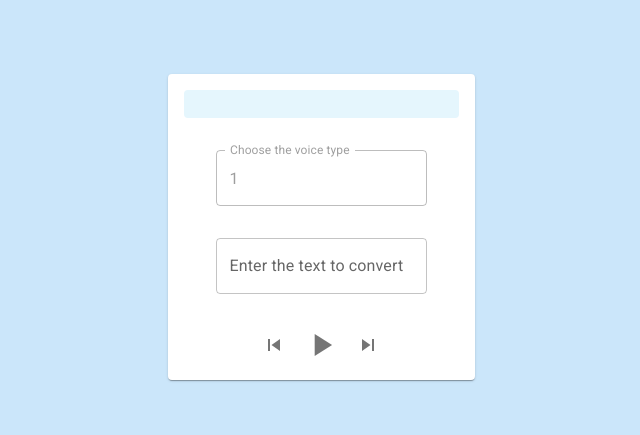
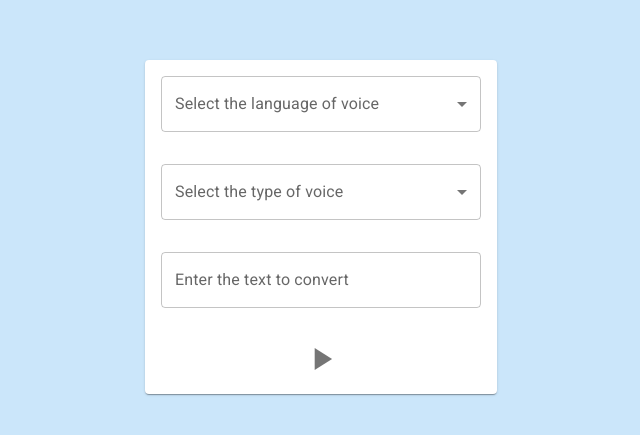
Before and after one commit to sky9154/Text2Voice, a React app: page / in a window 1280 px wide. Shown: the part 173-608 px from the top of the page, without its empty margins (319-959 px from the left). Built offline with nearby package versions, Linux system fonts and the light colour scheme.

Commit message:
修改聲音選擇方式

```diff
--- a/src/components/App.tsx
+++ b/src/components/App.tsx
@@ -1,27 +1,29 @@
 import React, { Dispatch, SetStateAction, useState } from 'react';
 import Container from '@mui/material/Container';
 import Card from '@mui/material/Card';
-import VoiceAlert from './VoiceAlert';
+import VoiceSelect from './VoiceSelect';
 import TextInput from './TextInput';
-import Settings from './Settings';
+import PlayVoice from './PlayVoice';
 import '../css/style.css';
 
 let voiceObj: {
   text: string,
+  lang: string,
   type: number,
   volume: number
 } = {
   text: '',
-  type: 1,
+  lang: '',
+  type: 0,
   volume: 1
 };
 
 export const voicesObtain = new Promise((resolve: (voices: SpeechSynthesisVoice[]) => void) => {
   const voicesFilter = (voices: SpeechSynthesisVoice[]) => voices
-    .filter(i => i.lang.includes('ja') || i.lang.includes('zh-TW') || i.lang.includes('zh-CN'))
+    .filter((item) => ['en-US', 'ja-JP', 'ko-KR'].includes(item.lang) || item.lang.includes('zh'))
     .sort((a, b) => a.lang > b.lang ? 1 : -1);
 
-  let voices = window.speechSynthesis.getVoices();
+  let voices: SpeechSynthesisVoice[] = window.speechSynthesis.getVoices();
 
   if (voices.length !== 0) {
     resolve(voicesFilter(voices));
@@ -34,33 +36,14 @@ export const voicesObtain = new Promise((resolve: (voices: SpeechSynthesisVoice[
   }
 });
 
-const App: React.FC = () => {
-  const [typeNumber, setTypeNumber] = useState(1);
-  const [voiceName, setVoiceName] = useState('');
-
-  const voiceState: {
-    number: number,
-    setNumber: Dispatch<SetStateAction<number>>,
-    setName: Dispatch<SetStateAction<string>>
-  } = {
-    number: typeNumber,
-    setNumber: setTypeNumber,
-    setName: setVoiceName
-  }
-
-  if (voiceName === '') {
-    voicesObtain.then((voices) => setVoiceName(voices[0].name.split(' - ')[0]));
-  }
-
-  return (
-    <Container sx={{ minWidth: 355 }}>
-      <Card>
-        <VoiceAlert voiceName={voiceName} />
-        <TextInput typeNumber={typeNumber} voice={voiceObj} />
-        <Settings voiceObj={voiceObj} voiceState={voiceState} />
-      </Card>
-    </Container>
-  );
-}
+const App: React.FC = () => (
+  <Container sx={{ minWidth: 355 }}>
+    <Card>
+      <VoiceSelect voiceObj={voiceObj} />
+      <TextInput voiceObj={voiceObj} />
+      <PlayVoice voiceObj={voiceObj} />
+    </Card>
+  </Container>
+);
 
 export default App;
--- /dev/null
+++ b/src/components/PlayVoice.tsx
@@ -0,0 +1,51 @@
+import React from 'react';
+import CardActions from '@mui/material/CardActions';
+import Box from '@mui/material/Box';
+import IconButton from '@mui/material/IconButton';
+import PlayArrowIcon from '@mui/icons-material/PlayArrow';
+import { voicesObtain } from './App';
+
+type Text2Voice = {
+  voiceObj: {
+    text: string,
+    lang: string,
+    type: number,
+    volume: number
+  }
+}
+
+const PlayVoice: React.FC<Text2Voice> = ({ voiceObj }) => {
+  const playVoice = () => {
+    let sayer: SpeechSynthesisUtterance = new SpeechSynthesisUtterance();
+    let { text, lang, type, volume } = voiceObj;
+
+    lang = lang || 'en-US';
+    text = text || 'Please enter the text to convert';
+
+    voicesObtain.then((voices) => {
+      const voiceMap = voices
+        .filter((item) => item.lang.includes(lang))
+        .sort((a, b) => a.lang > b.lang ? 1 : -1);
+
+      speechSynthesis.cancel()
+
+      sayer.text = text;
+      sayer.voice = voiceMap[type];
+      sayer.volume = volume;
+
+      speechSynthesis.speak(sayer);
+    });
+  }
+
+  return (
+    <CardActions sx={{ flexDirection: "column" }} className="center">
+      <Box>
+        <IconButton aria-label="play" onClick={playVoice}>
+          <PlayArrowIcon sx={{ height: 38, width: 38 }} />
+        </IconButton>
+      </Box>
+    </CardActions>
+  );
+}
+
+export default PlayVoice;
--- a/src/components/Settings.tsx
+++ /dev/null
@@ -1,100 +0,0 @@
-import React, { Dispatch, SetStateAction } from 'react';
-import CardActions from '@mui/material/CardActions';
-import Box from '@mui/material/Box';
-import IconButton from '@mui/material/IconButton';
-import SkipNextIcon from '@mui/icons-material/SkipNext';
-import SkipPreviousIcon from '@mui/icons-material/SkipPrevious';
-import PlayArrowIcon from '@mui/icons-material/PlayArrow';
-import { voicesObtain } from './App';
-
-type Text2Voice = {
-  typeBtn?: string,
-  voiceObj: {
-    text: string,
-    type: number,
-    volume: number
-  },
-  voiceState?: {
-    number: number,
-    setNumber: Dispatch<SetStateAction<number>>,
-    setName: Dispatch<SetStateAction<string>>
-  }
-}
-
-const PlayBtn: React.FC<Text2Voice> = ({ voiceObj }) => {
-  const text2voice = () => {
-    let sayer: SpeechSynthesisUtterance = new SpeechSynthesisUtterance();
-    let { text, type, volume } = voiceObj;
-
-    voicesObtain.then((voices) => {
-      if (text === '') {
-        text = voices[type - 1].lang === 'ja-JP' ? '入力あ バカ' : '你他媽倒是輸入呀';
-      }
-
-      speechSynthesis.cancel()
-
-      sayer.text = text;
-      sayer.voice = voices[type - 1];
-      sayer.volume = volume;
-
-      speechSynthesis.speak(sayer);
-    });
-  }
-
-  return (
-    <IconButton aria-label="play" onClick={text2voice}>
-      <PlayArrowIcon sx={{ height: 38, width: 38 }} />
-    </IconButton>
-  );
-}
-
-const TypeBtn: React.FC<Text2Voice> = ({ typeBtn, voiceObj, voiceState }) => {
-  const typeFunc = () => {
-    let { number, setNumber, setName } = voiceState;
-
-    voicesObtain.then((voices) => {
-      switch (typeBtn) {
-        case 'up':
-          number = number + 1 > voices.length ? 1 : number + 1;
-
-          break;
-        case 'down':
-          number = number - 1 < 1 ? voices.length : number - 1;
-
-          break;
-      }
-
-      voiceObj.type = number;
-
-      setNumber(number);
-      setName(voices[number - 1].name.split(' - ')[0]);
-    });
-  }
-
-  switch (typeBtn) {
-    case 'up':
-      return (
-        <IconButton aria-label="typeUp" onClick={typeFunc}>
-          <SkipNextIcon />
-        </IconButton>
-      );
-    case 'down':
-      return (
-        <IconButton aria-label="typeDown" onClick={typeFunc}>
-          <SkipPreviousIcon />
-        </IconButton>
-      );
-  }
-}
-
-const Settings: React.FC<Text2Voice> = ({ voiceObj, voiceState }) => (
-  <CardActions sx={{ flexDirection: "column" }} className="center">
-    <Box>
-      <TypeBtn typeBtn={'down'} voiceObj={voiceObj} voiceState={voiceState} />
-      <PlayBtn voiceObj={voiceObj} />
-      <TypeBtn typeBtn={'up'} voiceObj={voiceObj} voiceState={voiceState} />
-    </Box>
-  </CardActions>
-);
-
-export default Settings;
--- a/src/components/TextInput.tsx
+++ b/src/components/TextInput.tsx
@@ -2,28 +2,24 @@ import React from 'react';
 import CardContent from '@mui/material/CardContent';
 import TextField from '@mui/material/TextField';
 
-type TextInputProps = {
-  typeNumber: number,
-  voice: {
-    voice?: SpeechSynthesisVoice,
+type Text2Voice = {
+  voiceObj: {
     text: string,
+    lang: string,
     type: number,
     volume: number
   }
 }
 
-const TextInput: React.FC<TextInputProps> = ({ typeNumber, voice }) => {
-  const handleChange = (event: React.ChangeEvent<HTMLInputElement>) => voice.text = event.target.value;
+const TextInput: React.FC<Text2Voice> = ({ voiceObj }) => {
+  const handleChange = (event: React.ChangeEvent<HTMLInputElement>) => {
+    voiceObj.text = event.target.value;
+  }
 
   return (
-    <>
-      <CardContent className="center input">
-        <TextField disabled id="input-type" label="Choose the voice type" variant="outlined" value={typeNumber} />
-      </CardContent>
-      <CardContent className="center input">
-        <TextField id="input-text" label="Enter the text to convert" variant="outlined" onChange={handleChange} />
-      </CardContent>
-    </>
+    <CardContent className="center">
+      <TextField label="Enter the text to convert" sx={{ minWidth: 320 }} variant="outlined" onChange={handleChange} />
+    </CardContent>
   );
 }
 
--- a/src/components/VoiceAlert.tsx
+++ /dev/null
@@ -1,15 +0,0 @@
-import React from 'react';
-import CardContent from '@mui/material/CardContent';
-import Alert from '@mui/material/Alert';
-
-type Text2Voice = {
-  voiceName: string
-}
-
-const VoiceAlert: React.FC<Text2Voice> = ({ voiceName }) => (
-  <CardContent>
-    <Alert icon={false} severity="info" className="center">{voiceName}</Alert>
-  </CardContent>
-);
-
-export default VoiceAlert;
--- /dev/null
+++ b/src/components/VoiceSelect.tsx
@@ -0,0 +1,91 @@
+import React from 'react';
+import CardContent from '@mui/material/CardContent';
+import InputLabel from '@mui/material/InputLabel';
+import MenuItem from '@mui/material/MenuItem';
+import FormControl from '@mui/material/FormControl';
+import Select, { SelectChangeEvent } from '@mui/material/Select';
+import { voicesObtain } from './App';
+
+type Text2Voice = {
+  voiceObj: {
+    text: string,
+    lang: string,
+    type: number,
+    volume: number
+  }
+}
+
+
+
+const VoiceSelect: React.FC<Text2Voice> = ({ voiceObj }) => {
+  const [langSelect, setLangSelect] = React.useState([<MenuItem key="" value="">None</MenuItem>]);
+  const [voiceSelect, setVoiceSelect] = React.useState([<MenuItem key="" value="">None</MenuItem>]);
+  const [lang, setLang] = React.useState('');
+  const [voice, setVoice] = React.useState('');
+
+  if (langSelect.length === 1) {
+    voicesObtain.then((voices) => {
+      let langMap = voices.map((item) => item.lang);
+
+      langMap = Array.from(new Set(langMap));
+      langMap.map((lang) => langSelect.push(
+        <MenuItem key={lang} value={lang}>{lang}</MenuItem>
+      ));
+
+      setLangSelect(langSelect);
+    });
+  }
+
+  const langHandleChange = (event: SelectChangeEvent) => {
+    const lang: string = event.target.value;
+    const defaultVoiceSelect: JSX.Element[] = [<MenuItem key="" value="">None</MenuItem>];
+
+    setLang(lang);
+
+    voiceObj.lang = lang;
+
+    voicesObtain.then((voices) => {
+      const voiceMap = voices
+        .filter((item) => item.lang.includes(lang))
+        .sort((a, b) => a.lang > b.lang ? 1 : -1);
+
+      voiceMap.map((voice, index) => defaultVoiceSelect.push(
+        <MenuItem key={index} value={index}>{voice.name.split(' - ')[0]}</MenuItem>
+      ));
+
+      setVoiceSelect(defaultVoiceSelect);
+      setVoice(lang === '' ? '' : '0');
+    });
+  };
+
+  const voiceHandleChange = (event: SelectChangeEvent) => {
+    const type: string = event.target.value;
+
+    voiceObj.type = Number(type);
+
+    setVoice(type);
+  };
+
+  return (
+    <>
+      <CardContent className="center">
+        <FormControl sx={{ minWidth: 320 }}>
+          <InputLabel id="lang">Select the language of voice</InputLabel>
+          <Select label="Select the language of voice" value={lang} defaultValue="" onChange={langHandleChange}>
+            {langSelect}
+          </Select>
+        </FormControl>
+      </CardContent>
+      <CardContent className="center">
+        <FormControl sx={{ minWidth: 320 }}>
+          <InputLabel id="voice">Select the type of voice</InputLabel>
+          <Select label="Select the type of voice" value={voice} defaultValue="" onChange={voiceHandleChange}>
+            {voiceSelect}
+          </Select>
+        </FormControl>
+      </CardContent>
+    </>
+  );
+}
+
+export default VoiceSelect;
--- a/src/css/style.css
+++ b/src/css/style.css
@@ -1,4 +1,20 @@
 @import url("https://fonts.googleapis.com/css2?family=Noto+Sans+JP:wght@400;700&family=Noto+Sans+TC:wght@400;700&family=Roboto:wght@400;700&display=swap");
+
+html {
+  overflow: -moz-hidden-unscrollable;
+  height: 100%;
+}
+
+body::-webkit-scrollbar {
+  display: none;
+}
+
+body {
+  -ms-overflow-style: none;
+  height: 100%;
+  width: 100vw;
+  overflow:hidden;
+}
 
 * {
   margin: 0;
```
Also changed, not shown: 1 other file (tests, documents, lock files or other folders).
